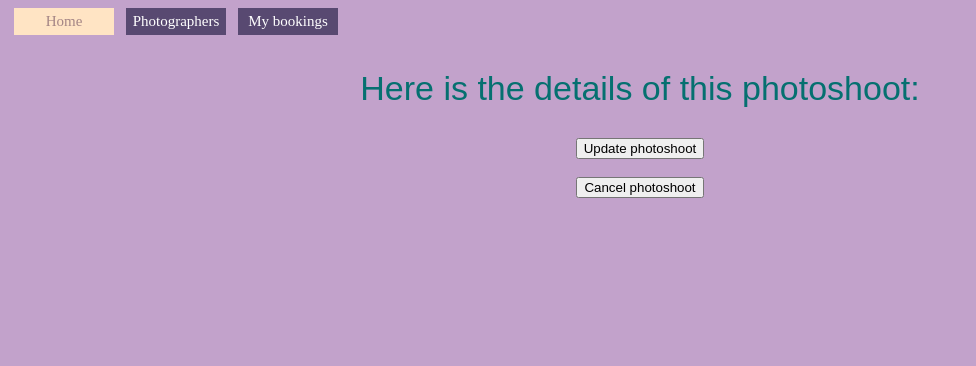
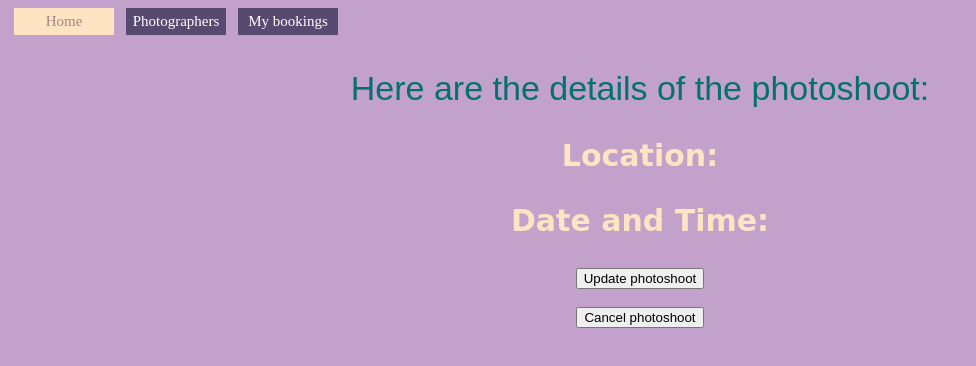
Before and after one commit to LanaKisel/perfect-photoshoot-project, a React (Create React App) app in the folder client/: page /photoshoots/1 in a window 1280 px wide. Shown: the top 366 px of the page, without its empty margins (0-976 px from the left). Built offline with nearby package versions, Linux system fonts and the light colour scheme; no server answers.

Commit message:
draft READ.me

```diff
--- a/client/src/components/App.js
+++ b/client/src/components/App.js
@@ -1,5 +1,5 @@
 import './App.css';
-import React, { useEffect, useState } from "react";
+import React from "react";
 import { BrowserRouter as Router} from 'react-router-dom';
 import { Switch, Route } from "react-router-dom";
 import Home from './Home';
@@ -36,7 +36,6 @@ function App() {
       </div>
     </Router>
     </PhotographersProvider>
-    // <h1>Project Client</h1>
   );
 }
 
--- a/client/src/components/CreatePhotographer.js
+++ b/client/src/components/CreatePhotographer.js
@@ -12,6 +12,7 @@ const CreatePhotographer = ({ onAddPh }) => {
         portfolio_pictures: ""
     })
 
+    // to validate urls: https://stackoverflow.com/a/65810131
     const URL = /^((https?|ftp):\/\/)?(www.)?(((([a-z]|\d|-|\.|_|~|[\u00A0-\uD7FF\uF900-\uFDCF\uFDF0-\uFFEF])|(%[\da-f]{2})|[!\$&'\(\)\*\+,;=]|:)*@)?(((\d|[1-9]\d|1\d\d|2[0-4]\d|25[0-5])\.(\d|[1-9]\d|1\d\d|2[0-4]\d|25[0-5])\.(\d|[1-9]\d|1\d\d|2[0-4]\d|25[0-5])\.(\d|[1-9]\d|1\d\d|2[0-4]\d|25[0-5]))|((([a-z]|\d|[\u00A0-\uD7FF\uF900-\uFDCF\uFDF0-\uFFEF])|(([a-z]|\d|[\u00A0-\uD7FF\uF900-\uFDCF\uFDF0-\uFFEF])([a-z]|\d|-|\.|_|~|[\u00A0-\uD7FF\uF900-\uFDCF\uFDF0-\uFFEF])*([a-z]|\d|[\u00A0-\uD7FF\uF900-\uFDCF\uFDF0-\uFFEF])))\.)+(([a-z]|[\u00A0-\uD7FF\uF900-\uFDCF\uFDF0-\uFFEF])|(([a-z]|[\u00A0-\uD7FF\uF900-\uFDCF\uFDF0-\uFFEF])([a-z]|\d|-|\.|_|~|[\u00A0-\uD7FF\uF900-\uFDCF\uFDF0-\uFFEF])*([a-z]|[\u00A0-\uD7FF\uF900-\uFDCF\uFDF0-\uFFEF])))\.?)(:\d*)?)(\/((([a-z]|\d|-|\.|_|~|[\u00A0-\uD7FF\uF900-\uFDCF\uFDF0-\uFFEF])|(%[\da-f]{2})|[!\$&'\(\)\*\+,;=]|:|@)+(\/(([a-z]|\d|-|\.|_|~|[\u00A0-\uD7FF\uF900-\uFDCF\uFDF0-\uFFEF])|(%[\da-f]{2})|[!\$&'\(\)\*\+,;=]|:|@)*)*)?)?(\?((([a-z]|\d|-|\.|_|~|[\u00A0-\uD7FF\uF900-\uFDCF\uFDF0-\uFFEF])|(%[\da-f]{2})|[!\$&'\(\)\*\+,;=]|:|@)|[\uE000-\uF8FF]|\/|\?)*)?(\#((([a-z]|\d|-|\.|_|~|[\u00A0-\uD7FF\uF900-\uFDCF\uFDF0-\uFFEF])|(%[\da-f]{2})|[!\$&'\(\)\*\+,;=]|:|@)|\/|\?)*)?$/i
 
     const formSchema = Yup.object().shape({
@@ -31,13 +32,12 @@ const CreatePhotographer = ({ onAddPh }) => {
         },
         validationSchema: formSchema,
         onSubmit: values => {
-            let formdata = structuredClone(formik.values)
             fetch('/photographers', {
                 method: 'POST',
                 headers: {
                     'Content-Type': 'application/json',
                 },
-                body: JSON.stringify(formdata)
+                body: JSON.stringify(formik.values)
             })
                 .then(r => r.json())
                 .then(data =>
--- a/client/src/components/DetailsPhotoshoot.js
+++ b/client/src/components/DetailsPhotoshoot.js
@@ -17,6 +17,7 @@ const customStyles = {
     transform: 'translate(-50%, -50%)',
   },
 };
+
 const DetailsPhotoshoot = () => {
   setBodyColor({ color: "#C2A2CB" })
   let { id } = useParams()
@@ -48,9 +49,9 @@ const DetailsPhotoshoot = () => {
 
   return (
     <div>
-      <h2 className='h2DPhotoshoot'>Here is the details of this photoshoot:</h2>
-      <h3 className='h3DPhotoshoot'>{photoshoot.location}</h3>
-      <h3 className='h3DPhotoshoot'>{photoshoot.date_time ? format(new Date((photoshoot.date_time + 'Z').replace(/-/g, '/')), 'MMMM do yyyy, h:mm a') : ""}</h3>
+      <h2 className='h2DPhotoshoot'>Here are the details of the photoshoot:</h2>
+      <h3 className='h3DPhotoshoot'>Location: {photoshoot.location}</h3>
+      <h3 className='h3DPhotoshoot'>Date and Time: {photoshoot.date_time ? format(new Date((photoshoot.date_time + 'Z').replace(/-/g, '/')), 'MMMM do yyyy, h:mm a') : ""}</h3>
       <button className='book' type='button' onClick={openModal}>Update photoshoot</button>
       <br />
       <button className='cancel' type='button' onClick={openCancelModal}>Cancel photoshoot </button>
@@ -58,14 +59,14 @@ const DetailsPhotoshoot = () => {
         isOpen={modalIsOpen}
         onRequestClose={closeModal}
         style={customStyles}
-        contentLabel="Example Modal">
+        contentLabel="Update photoshoot Modal">
         <UpdatePhotoshoot photoshoot_id={photoshoot.id} />
       </Modal>
       <Modal
         isOpen={cancelModalIsOpen}
         onRequestClose={closeCancelModal}
         style={customStyles}
-        contentLabel="Cancel Modal">
+        contentLabel="Cancel photoshoot Modal">
         <CancelPhotoshoot photoshoot_id={photoshoot.id} />
       </Modal>
     </div>
--- a/client/src/components/Home.js
+++ b/client/src/components/Home.js
@@ -38,28 +38,18 @@ const Home = () => {
       }
     })
   })
-  console.log(photos)
   function handleSearch(inputZipCode) {
     history.push(`/photographers/zip/${inputZipCode}`);
   }
   const photographerClick = useCallback((event, { photo, index }) => {
     history.push(photo.href);
-    console.log(photo)
-    console.log(index)
-    console.log(event)
   })
 
   return (
     <div>
       <h1>Ready to book a perfect photoshoot???</h1>
       <Search onSearch={handleSearch} />
-      {/* <form onSubmit={handleFormSubmit}>
-            <input placeholder="Enter your zip code.."type="text" zip_code="zip_code" value={zip_code} onChange={handleInputChange}/>
-            <button>Find photographers</button>
-            <br/>
-        </form>   */}
-      <Gallery photos={photos} onClick={photographerClick} />
-
+      <Gallery photos={photos} onClick={photographerClick}/>
     </div>
   )
 }
--- a/client/src/components/MyBookings.js
+++ b/client/src/components/MyBookings.js
@@ -25,7 +25,6 @@ const MyBookings = () => {
             })
                 .then(r => { if (r.ok) { return r.json() } })
                 .then(data => {
-                    console.log(data);
                     if (!!data) {
                         setUserFound(true)
                         setUser(data);
@@ -37,7 +36,7 @@ const MyBookings = () => {
         }
     })
     const userNotFoundMessage = () => {
-        return (<div><p>Hey {userFormik.values.name}, it doesn't look like you have booked a photoshoot yet!</p><p>PLease note: the name you booked the photoshoot under is case-sensitive. Look it up again below or visit a photographers page to book a photoshoot for the first time</p></div>)
+        return (<div><p>Hey {userFormik.values.name}, it doesn't look like you have booked a photoshoot yet!</p><p>Please note: the name you booked the photoshoot under is case-sensitive. Look it up again below or visit a photographers page to book a photoshoot for the first time</p></div>)
     }
     const userForm = () => {
         return (<form onSubmit={userFormik.handleSubmit} className='myBookingsForm'>
@@ -56,7 +55,7 @@ const MyBookings = () => {
             {user.photoshoots
                 .sort(p => p.date_time)
                 .map(p => {
-                    return <div key={"photshoot_" + p.id}>
+                    return <div key={"photoshoot_" + p.id}>
                         <h1>Date and time: {(new Date(p.date_time + 'Z').toLocaleString())}</h1>
                         <h2 className='BookedPhotoshoot'>Photographer: {p.photographer.name}</h2>
                         <h2 className='BookedPhotoshoot'>Location: {p.location}</h2>
--- a/client/src/components/PhInTheArea.js
+++ b/client/src/components/PhInTheArea.js
@@ -20,6 +20,7 @@ const customStyles = {
 const PhInTheArea = () => {
   setBodyColor({ color: "#CAA0AF" })
   let { zip } = useParams()
+  zip=Number(zip)
   const { photographers, setPhotographers } = useContext(PhotographersContext)
 
   if (!photographers || photographers.length === 0) {
@@ -45,7 +46,7 @@ const PhInTheArea = () => {
 
   return (
     <div>
-      {!!zip ? <h1>Here are all photographers in {zip} area!</h1> : <h1>Here are all photographers!</h1>}
+      {!!zip ? (!!photographersList && photographersList.length>0 ? <h1>Here are all photographers in {zip} area!</h1>: <h1>Unfortunately no photographers found in {zip} area</h1>) : <h1>Here are all photographers!</h1>}
       <h2 className='newPh'>Are you a photographer and want to show your work?</h2>
       <button className='newPhButton' onClick={openModal}>Click here</button>
       <Modal
--- a/client/src/components/UpdatePhotoshoot.js
+++ b/client/src/components/UpdatePhotoshoot.js
@@ -1,6 +1,5 @@
-import React, { useEffect, useState } from 'react'
+import React, { useEffect} from 'react'
 import { useHistory } from "react-router-dom"
-import { useParams } from 'react-router-dom'
 import DatePicker from "react-datepicker";
 import { useFormik } from 'formik';
 import * as Yup from "yup";
@@ -11,7 +10,7 @@ const UpdatePhotoshoot = ({ photoshoot_id }) => {
         fetch(`/photoshoots/${photoshoot_id}`)
             .then(r => r.json())
             .then(data => (
-                console.log(new Date(data.date_time)),
+                //console.log(new Date(data.date_time)),
                 formik.setFieldValue('location', data.location, false),
                 formik.setFieldValue('date_time', new Date(data.date_time), false)
             ))
@@ -30,7 +29,7 @@ const UpdatePhotoshoot = ({ photoshoot_id }) => {
         },
         validationSchema: formSchema,
         onSubmit: values => {
-            let formdata = structuredClone(formik.values)
+            let formdata = structuredClone(formik.values) // copying all values to change datetime without affecting the datetime input
             formdata.date_time = formdata.date_time.toISOString().replace('T', ' ').split(".")[0]
             console.log(photoshoot_id)
             fetch(`/photoshoots/${photoshoot_id}`, {
```
Also changed, not shown: client/src/components/BookPhotoshoot.js (+6 -48 lines), 2 other files (tests, documents, lock files or other folders).
